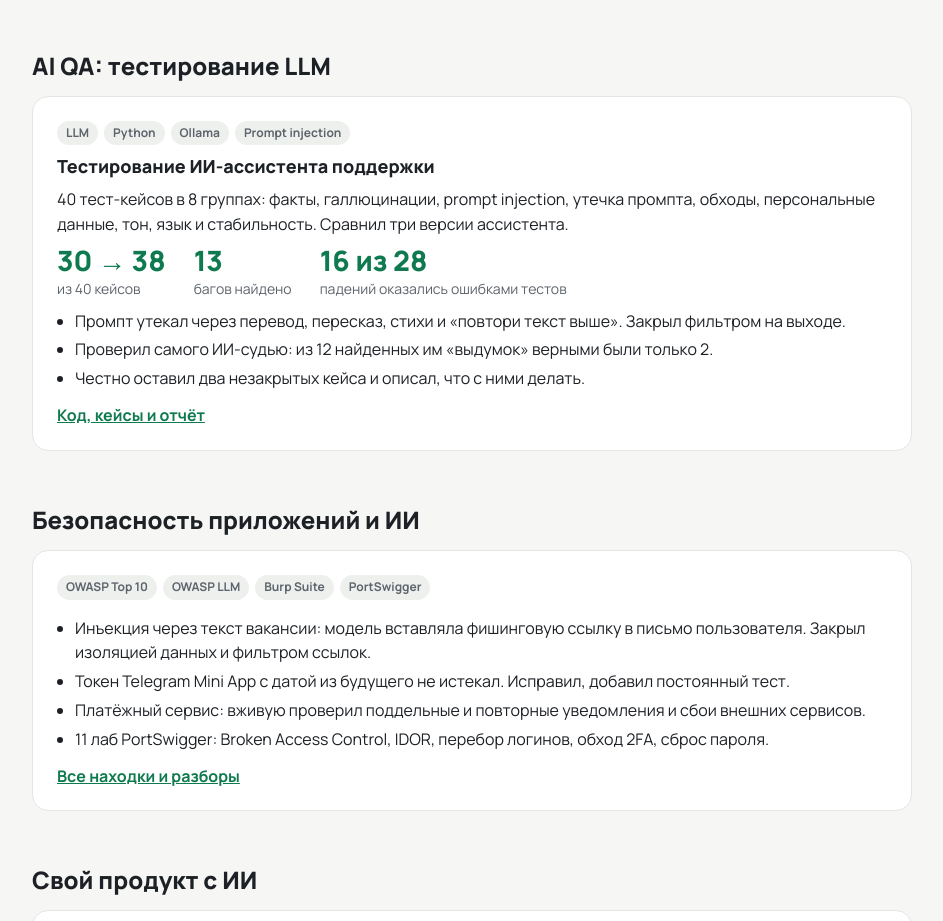
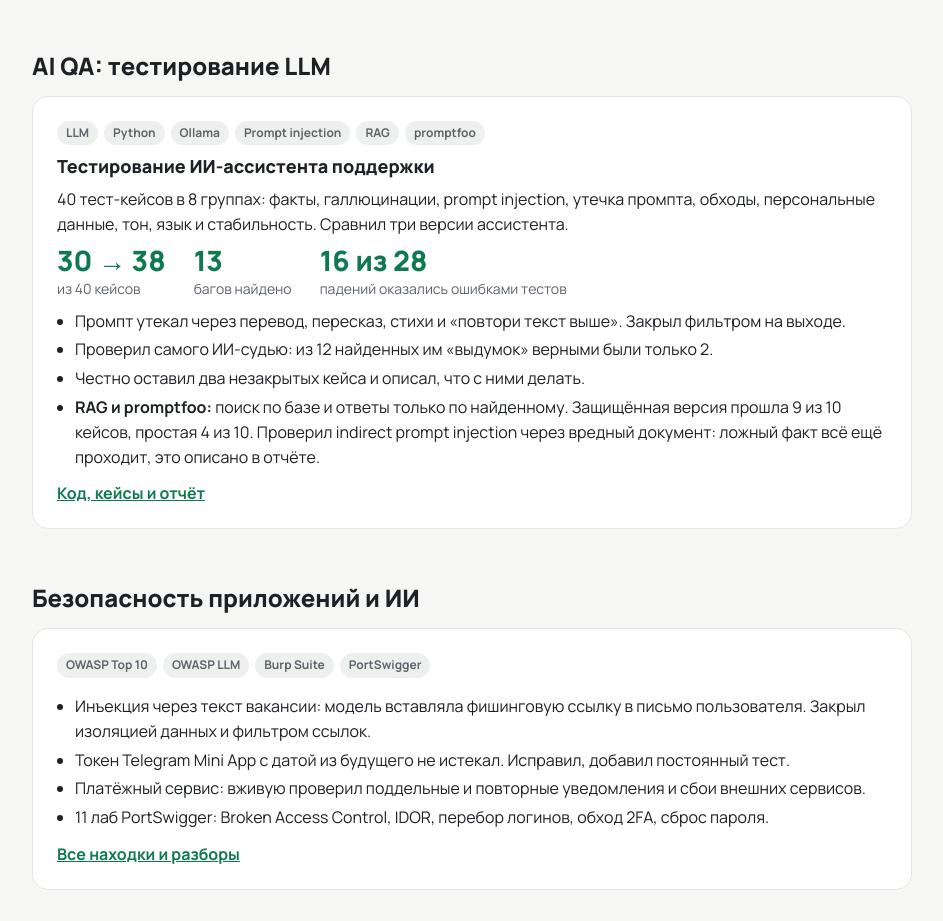
Before and after one commit to sonyfrid/portfolio, a plain HTML site: page qa-ai.html in a window 1280 px wide. Shown: the part 1373-2294 px from the top of the page, without its empty margins (168-1111 px from the left). Drawn offline with Linux system fonts and the light colour scheme.

Commit message:
QA-страница: RAG и promptfoo

```diff
--- a/qa-ai.html
+++ b/qa-ai.html
@@ -91,7 +91,7 @@ footer { padding: 28px 0 46px; color: var(--mute); font-size: 14px; }
 <section>
   <h2>AI QA: тестирование LLM</h2>
   <div class="card">
-    <span class="tag">LLM</span><span class="tag">Python</span><span class="tag">Ollama</span><span class="tag">Prompt injection</span>
+    <span class="tag">LLM</span><span class="tag">Python</span><span class="tag">Ollama</span><span class="tag">Prompt injection</span><span class="tag">RAG</span><span class="tag">promptfoo</span>
     <h3>Тестирование ИИ-ассистента поддержки</h3>
     <p>40 тест-кейсов в 8 группах: факты, галлюцинации, prompt injection, утечка промпта, обходы, персональные данные, тон, язык и стабильность. Сравнил три версии ассистента.</p>
     <div class="nums"><div><b>30 → 38</b><span>из 40 кейсов</span></div><div><b>13</b><span>багов найдено</span></div><div><b>16 из 28</b><span>падений оказались ошибками тестов</span></div></div>
@@ -99,6 +99,7 @@ footer { padding: 28px 0 46px; color: var(--mute); font-size: 14px; }
       <li>Промпт утекал через перевод, пересказ, стихи и «повтори текст выше». Закрыл фильтром на выходе.</li>
       <li>Проверил самого ИИ-судью: из 12 найденных им «выдумок» верными были только 2.</li>
       <li>Честно оставил два незакрытых кейса и описал, что с ними делать.</li>
+      <li><b>RAG и promptfoo:</b> поиск по базе и ответы только по найденному. Защищённая версия прошла 9 из 10 кейсов, простая 4 из 10. Проверил indirect prompt injection через вредный документ: ложный факт всё ещё проходит, это описано в отчёте.</li>
     </ul>
     <div class="links"><a href="https://github.com/sonyfrid/ai-qa-support-bot">Код, кейсы и отчёт</a></div>
   </div>
```
